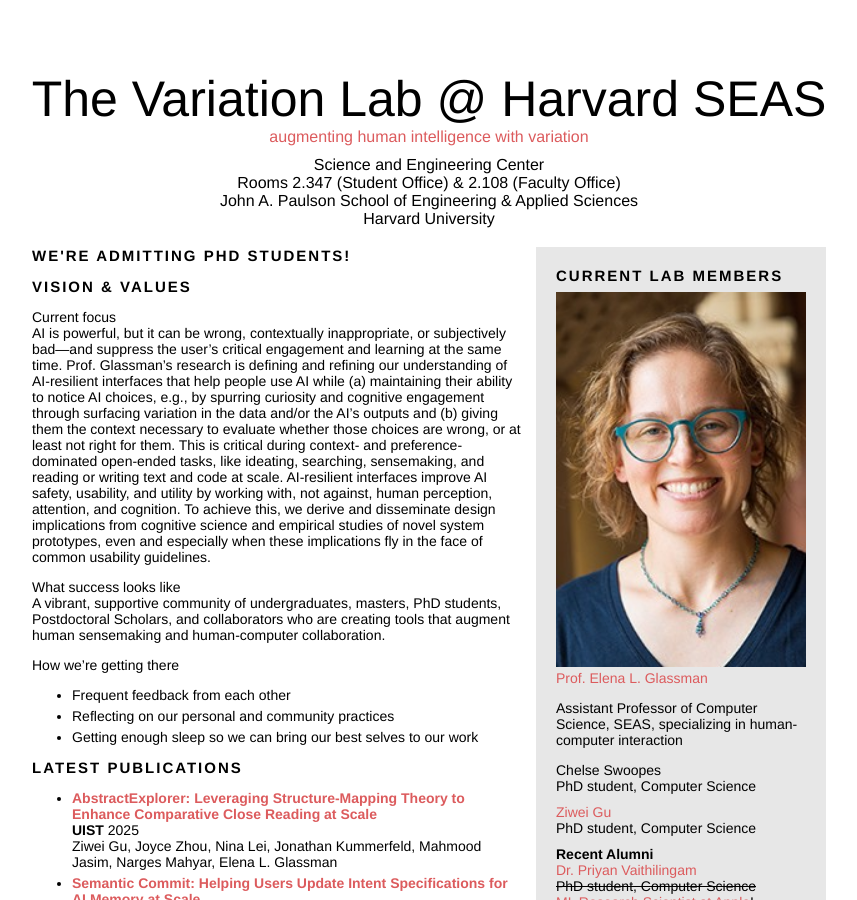
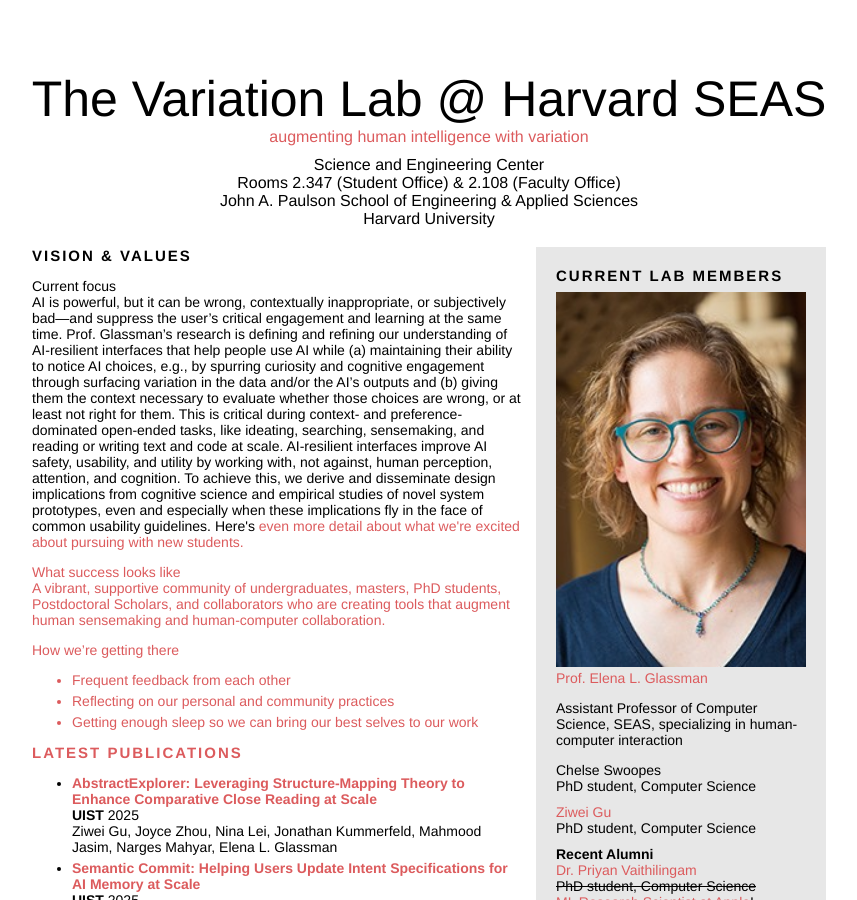
Before and after one commit to eglassman/eglassman.github.io, a Jekyll site: the page built from index.html, in a window 1280 px wide and 900 px high. Shown: the whole window, without its empty margins (211-1068 px from the left). Built offline with Jekyll 4.4.1, drawn with Linux system fonts in a browser that asks for light colours.

Commit message:
removed heading for admitting phd students

```diff
--- a/index.html
+++ b/index.html
@@ -31,18 +31,16 @@
       </p>
     </div> -->
 
-    <div class="header lead top-padding">
+    <!-- <div class="header lead top-padding">
       We're admitting PhD students!
     </div>
-    <p>
+    <p> -->
     <!-- <span class="slightlybold">Interested in working with us?</span> Before reaching out, please follow the instructions <a href="/glassman.html">here</a>. (It involves picking a paper to read from our <a href="#publications">publications list</a> below.) -->
     <!-- A vibrant, supportive community of undergraduates, masters, and PhD students who are <i>creating tools that augment human intelligence with computation.</i> -->
     <!-- for thought and action
     </p> -->
     <!-- <h1>We're admitting new PhD students!</h1> -->
-    <!-- <span class="slightlybold">Here's <a href="https://docs.google.com/document/d/1CTgkYFeM0JWyDfBiEkPl0LiIC0F81F9XGDyyCAiHDBA/edit?usp=sharing">what we're excited about pursuing with new students</span>.<br>
-    Please fill out <a href="https://forms.gle/rUD2pHvVjQ71njL9A">this form</a> if you are interested in joining our lab and apply to Harvard SEAS (listing me as a faculty of interest) by <b>December 15th, 2025</b>.
-    <p> -->
+    <!-- <p> -->
 
     <div class="header lead top-padding">
       Vision & Values
@@ -55,6 +53,7 @@
     <!-- AI-resilient interfaces improve AI safety, usability, and utility by working with, not against, human perception, attention, and cognition. To achieve this, we derive design implications from cognitive science, even when they fly in the face of common usability guidelines, e.g., [Gu et al. UIST’25].  -->
 
     AI is powerful, but it can be wrong, contextually inappropriate, or subjectively bad—and suppress the user’s critical engagement and learning at the same time. Prof. Glassman’s research is defining and refining our understanding of AI-resilient interfaces that help people use AI while (a) maintaining their ability to notice AI choices, e.g., by spurring curiosity and cognitive engagement through surfacing variation in the data and/or the AI’s outputs and (b) giving them the context necessary to evaluate whether those choices are wrong, or at least not right for them. This is critical during context- and preference-dominated open-ended tasks, like ideating, searching, sensemaking, and reading or writing text and code at scale. AI-resilient interfaces improve AI safety, usability, and utility by working with, not against, human perception, attention, and cognition. To achieve this, we derive and disseminate design implications from cognitive science and empirical studies of novel system prototypes, even and especially when these implications fly in the face of common usability guidelines.
+    <span class="slightlybold">Here's <a href="https://docs.google.com/document/d/1CTgkYFeM0JWyDfBiEkPl0LiIC0F81F9XGDyyCAiHDBA/edit?usp=sharing">even more detail about what we're excited about pursuing with new students</span>.
 
     <p>
     <span class="slightlybold">What success looks like</span><br>
```
